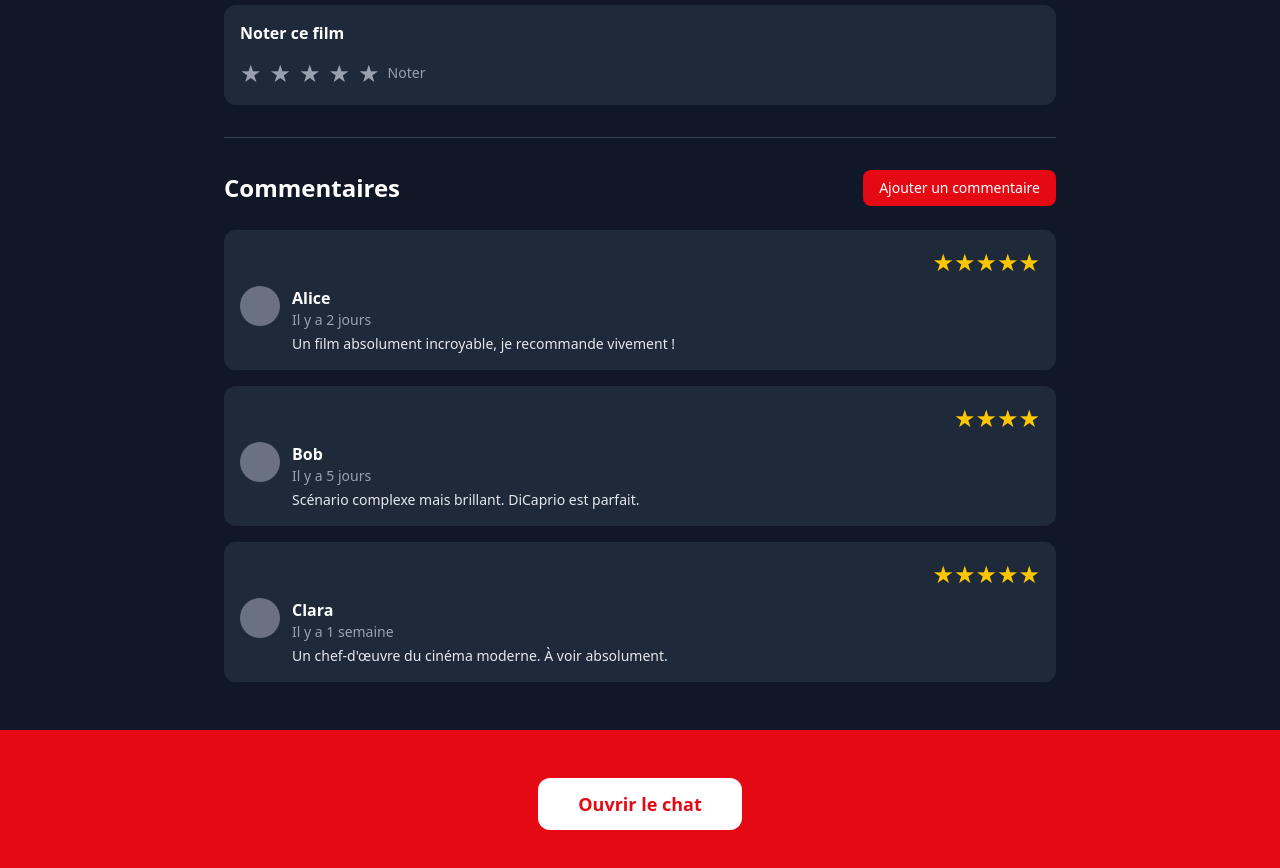
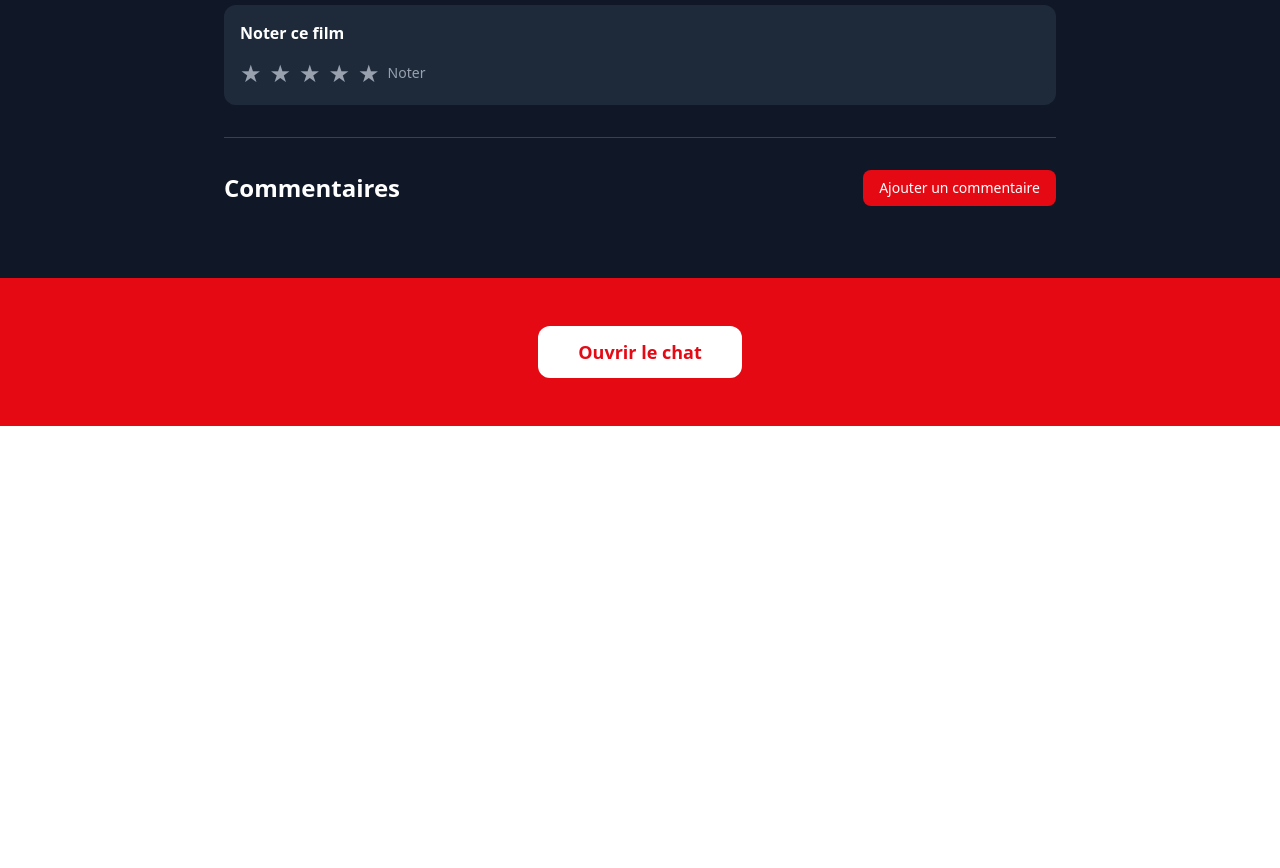
Before and after one commit to loaiattar/cine-connect, a React app in the folder apps/frontend/: page /MovieDetailPage in a window 1280 px wide. Shown: the part 740-1608 px from the top of the page. After the commit the page ends 1166 px from the top, so only its background shows below. Built offline with nearby package versions, Linux system fonts and the light colour scheme; the HTML template or start-up script is replaced by a standard one.

Commit message:
fix: comments only display when created by user, remove mock comments

```diff
--- a/apps/frontend/src/routes/MovieDetailPage.tsx
+++ b/apps/frontend/src/routes/MovieDetailPage.tsx
@@ -1,4 +1,5 @@
 import { createFileRoute, useNavigate } from "@tanstack/react-router";
+import { useState } from "react";
 import MovieHero from "@/components/ui/MovieHero";
 import RateMovie from "@/components/ui/RateMovie";
 import ReviewCard from "@/components/ui/CommentSectionComponent";
@@ -7,7 +8,7 @@ export const Route = createFileRoute("/MovieDetailPage")({
   component: MovieDetailPage,
 });
 
-//TypeScript interfaces
+// TypeScript interfaces
 interface Film {
   title: string;
   year: number;
@@ -38,37 +39,40 @@ const mockMovie: Film = {
     "Dom Cobb est un voleur spécialisé dans l'art de s'introduire dans les rêves des autres pour leur subtiliser les secrets de leur subconscient. Ce talent rare en a fait un joueur très recherché dans le monde trouble de l'espionnage industriel. Mais cette activité lui a coûté cher : il a perdu tout ce qu'il aimait. On lui offre une chance de se racheter : accomplir une mission en apparence impossible, l'inception.",
 };
 
-// données mockées des commentaires
-const mockComments: MovieComment[] = [
-  {
-    id: 1,
-    username: "Alice",
-    date: "Il y a 2 jours",
-    reviewText: "Un film absolument incroyable, je recommande vivement !",
-    rating: 5,
-  },
-  {
-    id: 2,
-    username: "Bob",
-    date: "Il y a 5 jours",
-    reviewText: "Scénario complexe mais brillant. DiCaprio est parfait.",
-    rating: 4,
-  },
-  {
-    id: 3,
-    username: "Clara",
-    date: "Il y a 1 semaine",
-    reviewText: "Un chef-d'œuvre du cinéma moderne. À voir absolument.",
-    rating: 5,
-  },
-];
-
 function MovieDetailPage() {
   const navigate = useNavigate();
 
+  // liste des commentaires — vide au départ
+  const [comments, setComments] = useState<MovieComment[]>([]);
+  const [showForm, setShowForm] = useState(false);
+
+  // champs du formulaire
+  const [formUsername, setFormUsername] = useState("");
+  const [formText, setFormText] = useState("");
+  const [formRating, setFormRating] = useState(0);
+  const [hoveredStar, setHoveredStar] = useState(0);
+
+  function handleSubmit() {
+    if (!formUsername.trim() || !formText.trim() || formRating === 0) return;
+
+    const newComment: MovieComment = {
+      id: Date.now(),
+      username: formUsername.trim(),
+      date: "À l'instant",
+      reviewText: formText.trim(),
+      rating: formRating,
+    };
+
+    setComments([...comments, newComment]);
+    setFormUsername("");
+    setFormText("");
+    setFormRating(0);
+    setShowForm(false);
+  }
+
   return (
     <div className="min-h-screen bg-gray-900">
-      {/* MovieHero avec toutes les props du film */}
+      {/* MovieHero */}
       <MovieHero
         title={mockMovie.title}
         year={mockMovie.year}
@@ -99,12 +103,58 @@ function MovieDetailPage() {
         <section className="py-8">
           <div className="flex flex-col sm:flex-row sm:items-center justify-between gap-3 mb-6">
             <h2 className="text-white font-bold text-2xl">Commentaires</h2>
-            <button className="bg-[#e50914] text-white text-sm px-4 py-2 rounded-lg hover:bg-red-700 transition-colors w-full sm:w-auto">
-              Ajouter un commentaire
+            <button
+              onClick={() => setShowForm(!showForm)}
+              className="bg-[#e50914] text-white text-sm px-4 py-2 rounded-lg hover:bg-red-700 transition-colors w-full sm:w-auto"
+            >
+              {showForm ? "Annuler" : "Ajouter un commentaire"}
             </button>
           </div>
+
+          {/* Formulaire d'ajout */}
+          {showForm && (
+            <div className="bg-gray-800 rounded-xl p-4 mb-6 flex flex-col gap-3">
+              <input
+                type="text"
+                placeholder="Votre nom"
+                value={formUsername}
+                onChange={(e) => setFormUsername(e.target.value)}
+                className="bg-gray-700 border border-gray-600 text-white text-sm rounded-lg px-3 py-2 outline-none focus:border-red-500"
+              />
+              <textarea
+                placeholder="Votre commentaire..."
+                value={formText}
+                onChange={(e) => setFormText(e.target.value)}
+                rows={3}
+                className="bg-gray-700 border border-gray-600 text-white text-sm rounded-lg px-3 py-2 outline-none focus:border-red-500 resize-none"
+              />
+              {/* Sélecteur d'étoiles */}
+              <div className="flex items-center gap-1">
+                {[1, 2, 3, 4, 5].map((i) => (
+                  <span
+                    key={i}
+                    className={`text-2xl cursor-pointer ${i <= (hoveredStar || formRating) ? "text-yellow-400" : "text-gray-500"}`}
+                    onMouseEnter={() => setHoveredStar(i)}
+                    onMouseLeave={() => setHoveredStar(0)}
+                    onClick={() => setFormRating(i)}
+                  >
+                    ★
+                  </span>
+                ))}
+              </div>
+              <button
+                onClick={handleSubmit}
+                className="bg-[#e50914] text-white font-bold text-sm px-4 py-2 rounded-lg hover:bg-red-700 transition-colors"
+              >
+                Publier
+              </button>
+            </div>
+          )}
+
+          {/* Liste des commentaires — visible seulement s'il y en a */}
+          {comments.length > 0 && (
             <div className="flex flex-col gap-4">
-            {mockComments.map((comment) => (
+              {comments.map((comment) => (
                 <ReviewCard
                   key={comment.id}
                   username={comment.username}
@@ -114,6 +164,7 @@ function MovieDetailPage() {
                 />
               ))}
             </div>
+          )}
         </section>
 
       </div>
```
Lines whose indentation alone changed are shown as unchanged.
